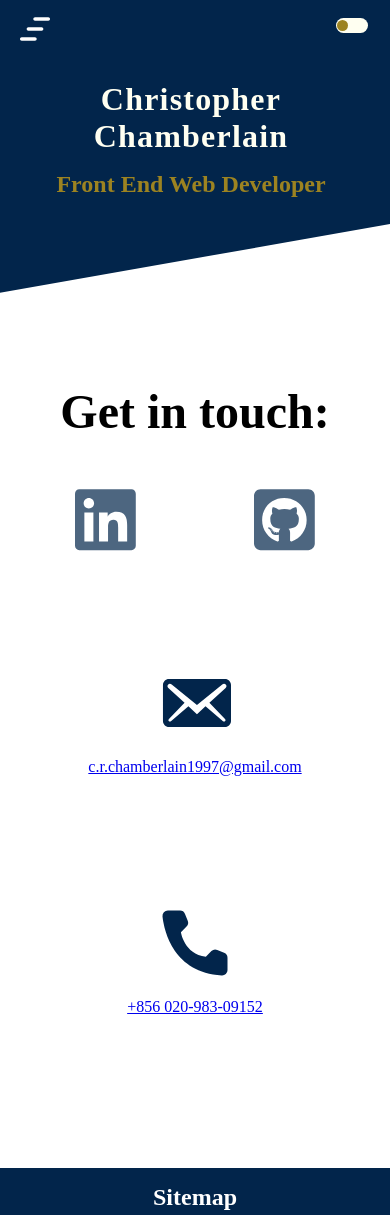
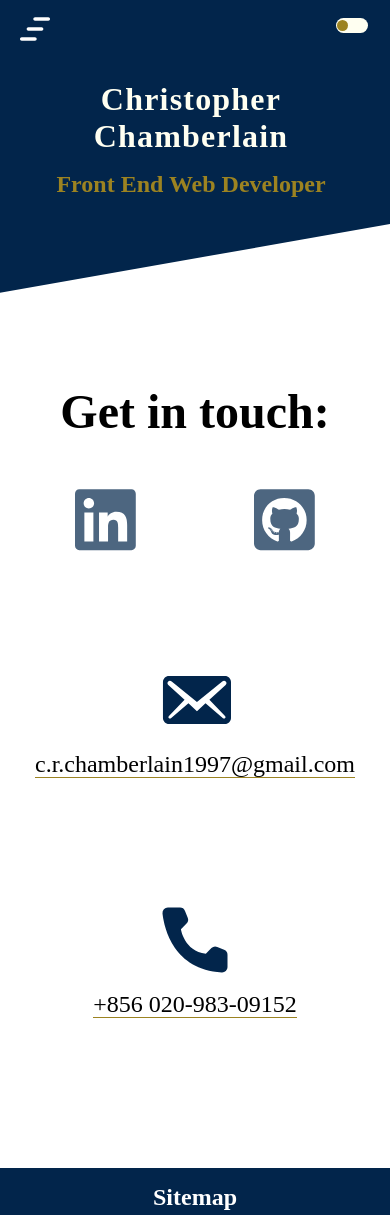
Before and after one commit to AkaraTawng/portfolio-mf-v2, a React (Create React App) app: page /contact in a window 390 px wide. Shown: the top 1215 px of the page. Built offline with nearby package versions, Linux system fonts and the light colour scheme.

Commit message:
style phone link. add hover, active and visited styles

```diff
--- a/src/main.css
+++ b/src/main.css
@@ -863,9 +863,21 @@
   justify-content: space-around;
   height: 8rem;
 }
-#contact-section #email-ul li > p {
+#contact-section #email-ul li > a {
+  color: black;
+  text-decoration: none;
   font-size: 1.5rem;
   border-bottom: 1px solid #9c8321;
+}
+#contact-section #email-ul li > a:hover {
+  padding-bottom: 0.2rem;
+  border-bottom: 6px solid #9c8321;
+  color: #9c8321;
+  cursor: pointer;
+  transition: all ease-in 0.2s;
+}
+#contact-section #email-ul li > a:active, #contact-section #email-ul li > a:visited {
+  color: black;
 }
 #contact-section #contact-ul {
   display: flex;
@@ -874,9 +886,21 @@
   justify-content: space-around;
   height: 8rem;
 }
-#contact-section #contact-ul li > p {
+#contact-section #contact-ul li > a {
+  color: rgb(0, 0, 0);
+  text-decoration: none;
   font-size: 1.5rem;
   border-bottom: 1px solid #9c8321;
+}
+#contact-section #contact-ul li > a:hover {
+  padding-bottom: 0.2rem;
+  border-bottom: 6px solid #9c8321;
+  color: #9c8321;
+  cursor: pointer;
+  transition: all ease-in 0.2s;
+}
+#contact-section #contact-ul li > a:active, #contact-section #contact-ul li > a:visited {
+  color: black;
 }
 #contact-section #email-icon {
   fill: #02254b;
--- a/src/scss/layout/_contact.scss
+++ b/src/scss/layout/_contact.scss
@@ -62,9 +62,22 @@
         justify-content: space-around;
         height: 8rem;
 
-        li>p {
+        li>a {
+            color: black;
+            text-decoration: none;
             font-size: 1.5rem;
             border-bottom: 1px solid map-get($colors, "secondary");
+
+            &:hover{
+                padding-bottom: 0.2rem;
+                border-bottom: 6px solid map-get($colors, "secondary");
+                color: map-get($colors, "secondary");
+                cursor: pointer;
+                transition: all ease-in 0.2s;
+            }
+            &:active, &:visited {
+                color: black;
+            }
         }
     }
 
@@ -75,9 +88,22 @@
         justify-content: space-around;
         height: 8rem;
 
-        li>p {
+        li>a {
+            color: rgb(0, 0, 0);
+            text-decoration: none;
             font-size: 1.5rem;
             border-bottom: 1px solid map-get($colors, "secondary");
+
+            &:hover{
+                padding-bottom: 0.2rem;
+                border-bottom: 6px solid map-get($colors, "secondary");
+                color: map-get($colors, "secondary");
+                cursor: pointer;
+                transition: all ease-in 0.2s;
+            }
+            &:active, &:visited {
+                color: black;
+            }
         }
     }
 
```
Also changed, not shown: 1 other file (tests, documents, lock files or other folders).
